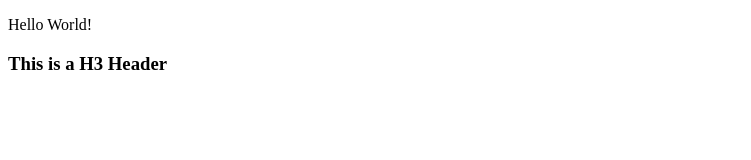
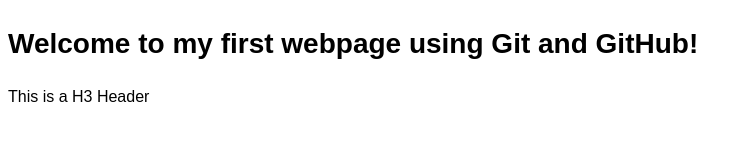
Before and after one commit to 0571873/lecture0, a plain HTML site: page hello.html in a window 1280 px wide. Shown: the whole page, without its empty margins (0-751 px from the left). Drawn offline with Linux system fonts and the light colour scheme.

Commit message:
added css styling

```diff
--- a/hello.html
+++ b/hello.html
@@ -2,9 +2,15 @@
 <html>
 	<head>
 		<title>Hello World</title>
+		<style type="text/css">
+			body {
+				font-family: sans-serif;
+			}
+			h3 { font-size: 28px; }
+		</style>
 	</head>
 	<body>
-		<p>Hello World!</p>
-		<h3>This is a H3 Header</h3>
+		<h3>Welcome to my first webpage using Git and GitHub!</h3>
+		<p>This is a H3 Header</p>
 	</body>
 </html>
```
